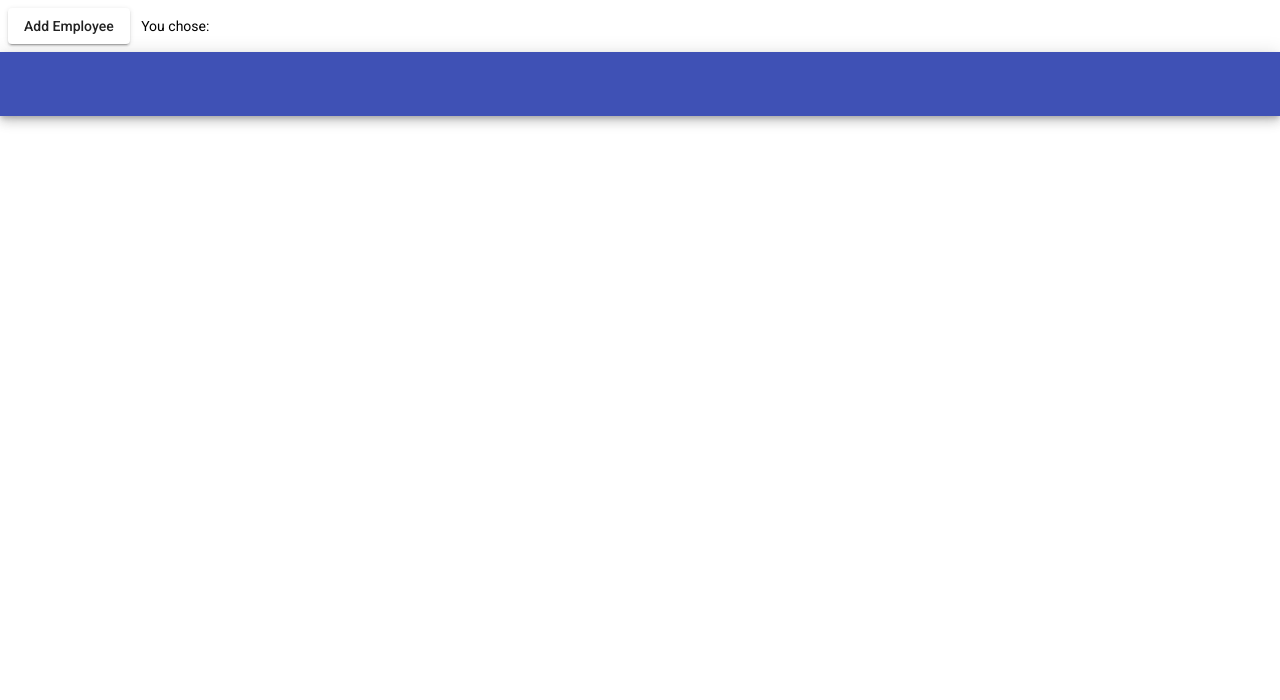
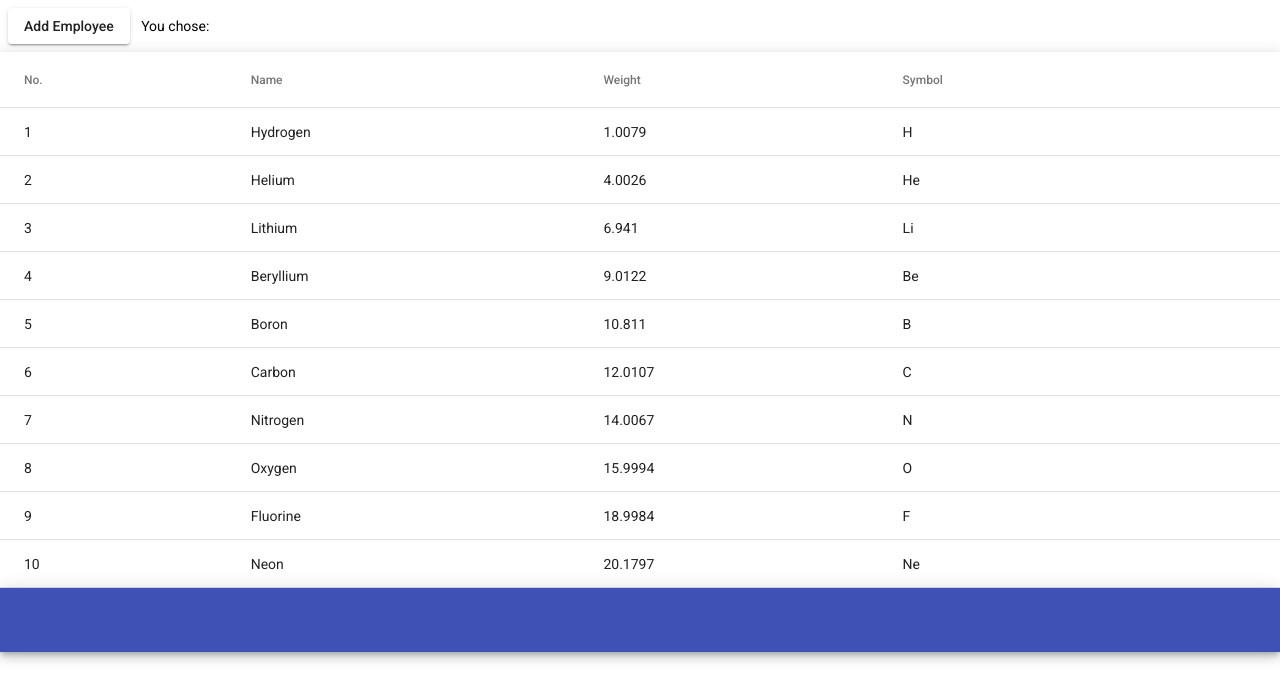
Before and after one commit to chaithanya-m/employee-management, an Angular app: page / in a window 1280 px wide. Shown: the top 700 px of the page. Built offline with nearby package versions, Linux system fonts and the light colour scheme.

Commit message:
table example is working

```diff
--- a/src/app/app.module.ts
+++ b/src/app/app.module.ts
@@ -11,11 +11,6 @@
 
 
 import { ExampleDialog, HomeComponent } from './home/home.component';
-
-
-
-
-
 
 
 @NgModule({
--- a/src/app/home/home.component.css
+++ b/src/app/home/home.component.css
@@ -12,3 +12,6 @@
   .mat-radio-button ~ .mat-radio-button {
     margin-left: 16px;
   }
+  table {
+    width: 100%;
+  }
--- a/src/app/home/home.component.html
+++ b/src/app/home/home.component.html
@@ -2,10 +2,91 @@
 
     <button mat-raised-button (click)="openDialog()">Add Employee</button>
     You chose: <i>{{name}}</i> <i>{{email}}</i>
-  <div *ngFor="let employee of datas">
-    <p>{{employee.name}}</p> <br>
-    <p>{{employee.email}}</p>
-  </div>
+
+    <!-- <table mat-table [dataSource]="dataSource" class="mat-elevation-z8">
+      <ng-container matColumnDef="name">
+        <th mat-header-cell *matHeaderCellDef> No. </th>
+        <td mat-cell> {{employee.name}} </td>
+      </ng-container>
+
+      <ng-container matColumnDef="emai">
+        <th mat-header-cell *matHeaderCellDef> No. </th>
+        <td mat-cell > {{employee.emai}} </td>
+      </ng-container>
+    <tr mat-header-row *matHeaderRowDef="datas"></tr>
+    <tr mat-row *matRowDef="let row; columns: datas;"></tr> -->
+  <!-- </table> -->
+
+
+
+
+  <table mat-table [dataSource]="dataSource" class="mat-elevation-z8">
+
+    <!--- Note that these columns can be defined in any order.
+          The actual rendered columns are set as a property on the row definition" -->
+
+    <!-- Position Column -->
+    <ng-container matColumnDef="position">
+      <th mat-header-cell *matHeaderCellDef> No. </th>
+      <td mat-cell *matCellDef="let element"> {{element.position}} </td>
+    </ng-container>
+
+    <!-- Name Column -->
+    <ng-container matColumnDef="name">
+      <th mat-header-cell *matHeaderCellDef> Name </th>
+      <td mat-cell *matCellDef="let element"> {{element.name}} </td>
+    </ng-container>
+
+    <!-- Weight Column -->
+    <ng-container matColumnDef="weight">
+      <th mat-header-cell *matHeaderCellDef> Weight </th>
+      <td mat-cell *matCellDef="let element"> {{element.weight}} </td>
+    </ng-container>
+
+    <!-- Symbol Column -->
+    <ng-container matColumnDef="symbol">
+      <th mat-header-cell *matHeaderCellDef> Symbol </th>
+      <td mat-cell *matCellDef="let element"> {{element.symbol}} </td>
+    </ng-container>
+
+    <tr mat-header-row *matHeaderRowDef="displayedColumns"></tr>
+    <tr mat-row *matRowDef="let row; columns: displayedColumns;"></tr>
+  </table>
+
+
+
+  <!-- Copyright 2022 Google LLC. All Rights Reserved.
+      Use of this source code is governed by an MIT-style license that
+      can be found in the LICENSE file at https://angular.io/license -->
+
+
+
+    <!--- Note that these columns can be defined in any order.
+          The actual rendered columns are set as a property on the row definition" -->
+
+    <!-- Position Column -->
+    <!-- <ng-container matColumnDef="position">
+      <th mat-header-cell *matHeaderCellDef> No. </th>
+      <td mat-cell *matCellDef="let element"> {{element.position}} </td>
+    </ng-container>
+   -->
+    <!-- Name Column -->
+    <!-- <ng-container matColumnDef="name">
+      <th mat-header-cell *matHeaderCellDef> Name </th>
+      <td mat-cell *matCellDef="let element"> {{element.name}} </td>
+    </ng-container> -->
+
+    <!-- Weight Column -->
+    <!-- <ng-container matColumnDef="weight">
+      <th mat-header-cell *matHeaderCellDef> Weight </th>
+      <td mat-cell *matCellDef="let element"> {{element.weight}} </td>
+    </ng-container> -->
+
+    <!-- Symbol Column -->
+    <!-- <ng-container matColumnDef="symbol">
+      <th mat-header-cell *matHeaderCellDef> Symbol </th>
+      <td mat-cell *matCellDef="let element"> {{element.symbol}} </td>
+    </ng-container> -->
 
 
 
--- a/src/app/home/home.component.ts
+++ b/src/app/home/home.component.ts
@@ -16,7 +16,14 @@
 
   email: string="";
   name: string="";
-  datas :any[]=[]
+  datas :any[]=[
+    {
+      name:null,
+      email:null
+    }
+  ]
+  displayedColumns: string[] = ['position', 'name', 'weight', 'symbol'];
+  dataSource = ELEMENT_DATA;
 
 
 
@@ -35,6 +42,7 @@
       this.datas.push(data);
 
     });
+
   }
 
   ngOnInit(): void {
@@ -55,3 +63,33 @@
     this.dialogRef.close();
   }
 }
+
+
+
+export interface PeriodicElement {
+  name: string;
+  position: number;
+  weight: number;
+  symbol: string;
+}
+
+const ELEMENT_DATA: PeriodicElement[] = [
+  {position: 1, name: 'Hydrogen', weight: 1.0079, symbol: 'H'},
+  {position: 2, name: 'Helium', weight: 4.0026, symbol: 'He'},
+  {position: 3, name: 'Lithium', weight: 6.941, symbol: 'Li'},
+  {position: 4, name: 'Beryllium', weight: 9.0122, symbol: 'Be'},
+  {position: 5, name: 'Boron', weight: 10.811, symbol: 'B'},
+  {position: 6, name: 'Carbon', weight: 12.0107, symbol: 'C'},
+  {position: 7, name: 'Nitrogen', weight: 14.0067, symbol: 'N'},
+  {position: 8, name: 'Oxygen', weight: 15.9994, symbol: 'O'},
+  {position: 9, name: 'Fluorine', weight: 18.9984, symbol: 'F'},
+  {position: 10, name: 'Neon', weight: 20.1797, symbol: 'Ne'},
+];
+
+
+
+
+
+/**  Copyright 2022 Google LLC. All Rights Reserved.
+    Use of this source code is governed by an MIT-style license that
+    can be found in the LICENSE file at https://angular.io/license */
```
